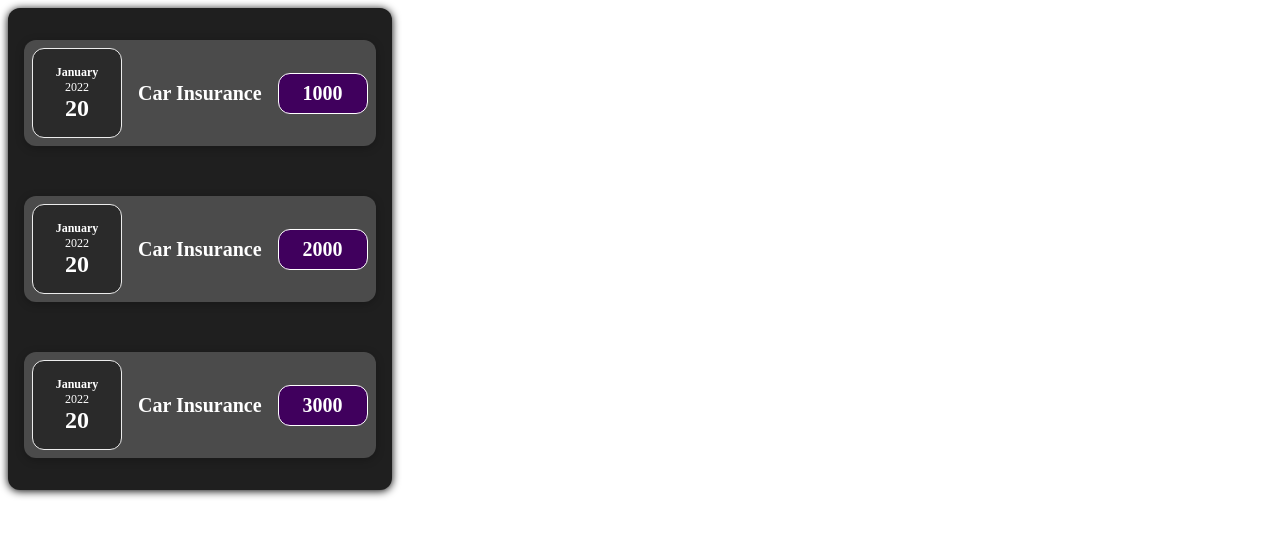
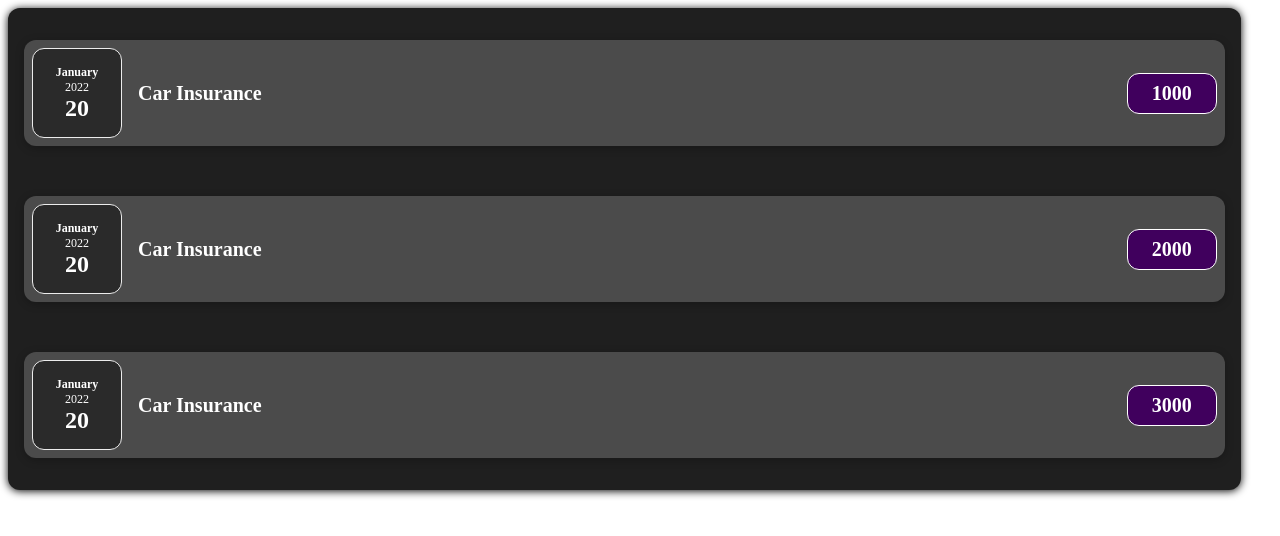
Before and after one commit to gkbot167/react-gk-001, a React (Create React App) app: page / in a window 1280 px wide. Shown: the top 536 px of the page. Built offline with nearby package versions, Linux system fonts and the light colour scheme.

Commit message:
1 file modified

```diff
--- a/src/Expenses.css
+++ b/src/Expenses.css
@@ -3,7 +3,7 @@
   background-color: rgb(31, 31, 31);
   margin: 2 rem auto;
   width: 50 rem;
-  max-width: fit-content;
+  max-width: 95%;
   border-radius: 12px;
   box-shadow: 0 1px 8px;
 }
```
